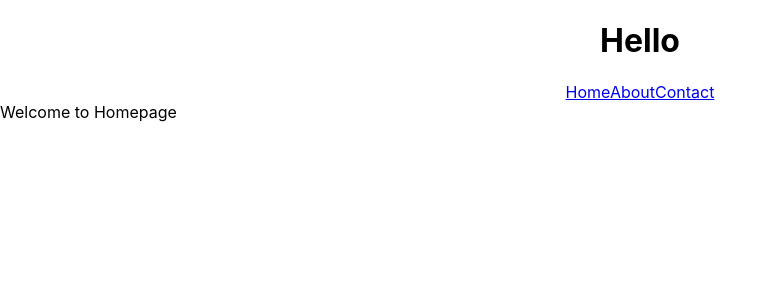
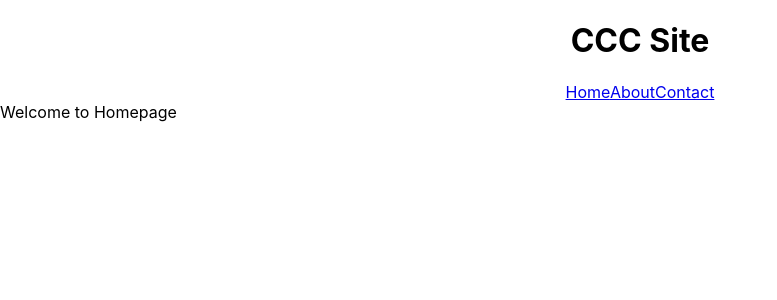
Before and after one commit to OswaldoGutierrez/CCC-Site, a React (Create React App) app: page / in a window 1280 px wide. Shown: the top 300 px of the page, without its empty margins (0-777 px from the left). Built offline with nearby package versions, Linux system fonts and the light colour scheme.

Commit message:
added images folder

```diff
--- a/src/App.js
+++ b/src/App.js
@@ -11,7 +11,7 @@ function App() {
   return (
     <BrowserRouter>
       <div className="App">
-        <h1>Hello</h1>
+        <h1>CCC Site</h1>
         <Link to="/">Home</Link>
         <Link to="/about">About</Link>
         <Link to="/contact">Contact</Link>
```
Also changed, not shown: src/images/download (4).jpg (added).
